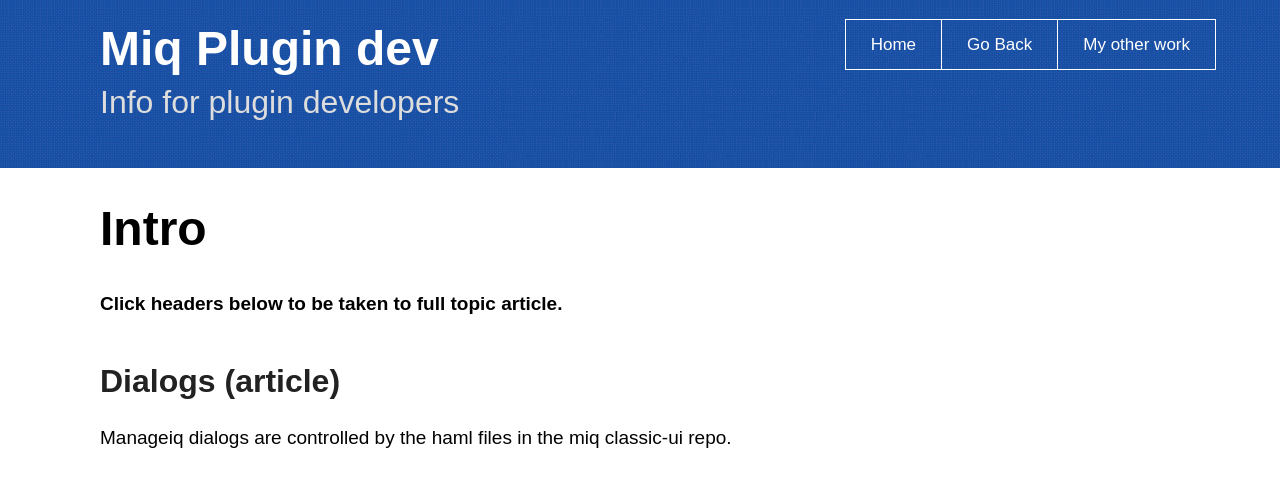
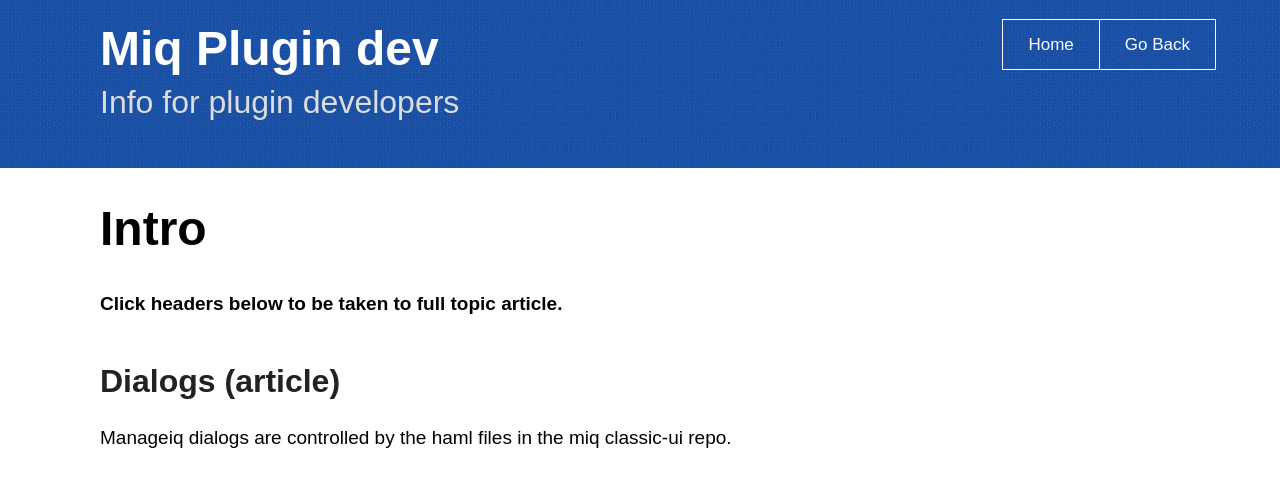
Before and after one commit to jaredm-ibm/miq_plugin_dev, a Jekyll site: the page built from index.md, in a window 1280 px wide. Shown: the top 487 px of the page. Built offline with Jekyll 4.4.1, drawn with Linux system fonts in a browser that asks for light colours.

Commit message:
Remove about link

```diff
--- a/_includes/nav.html
+++ b/_includes/nav.html
@@ -3,7 +3,6 @@
 	<ul>
 		<li><a href="{{site.url}}/{{site.baseurl}}/">Home</a></li>
 		<li><a href="javascript:history.back()">Go Back</a></li>
-		<li><a href="{{site.url}}/{{site.baseurl}}/about.html">My other work</a></li>
 	</ul>
 </div>
 {%- endif -%}
```
